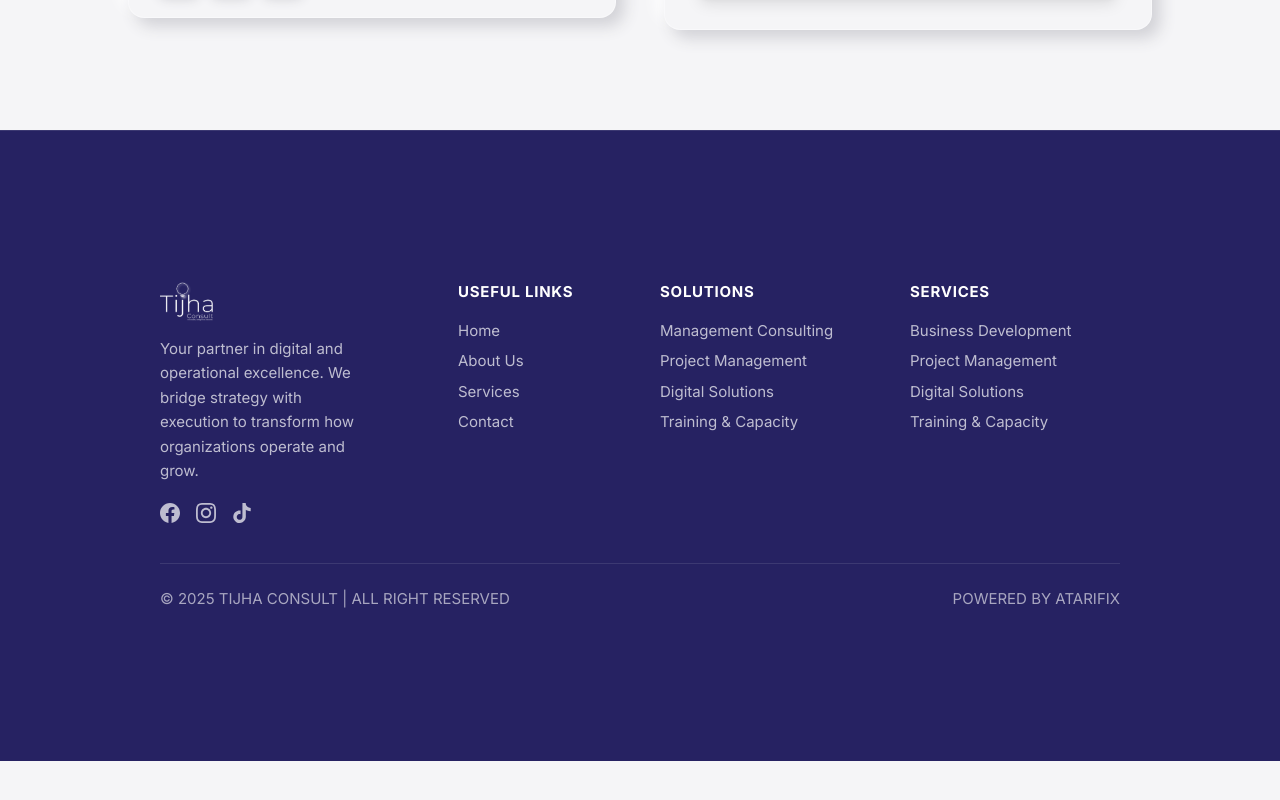
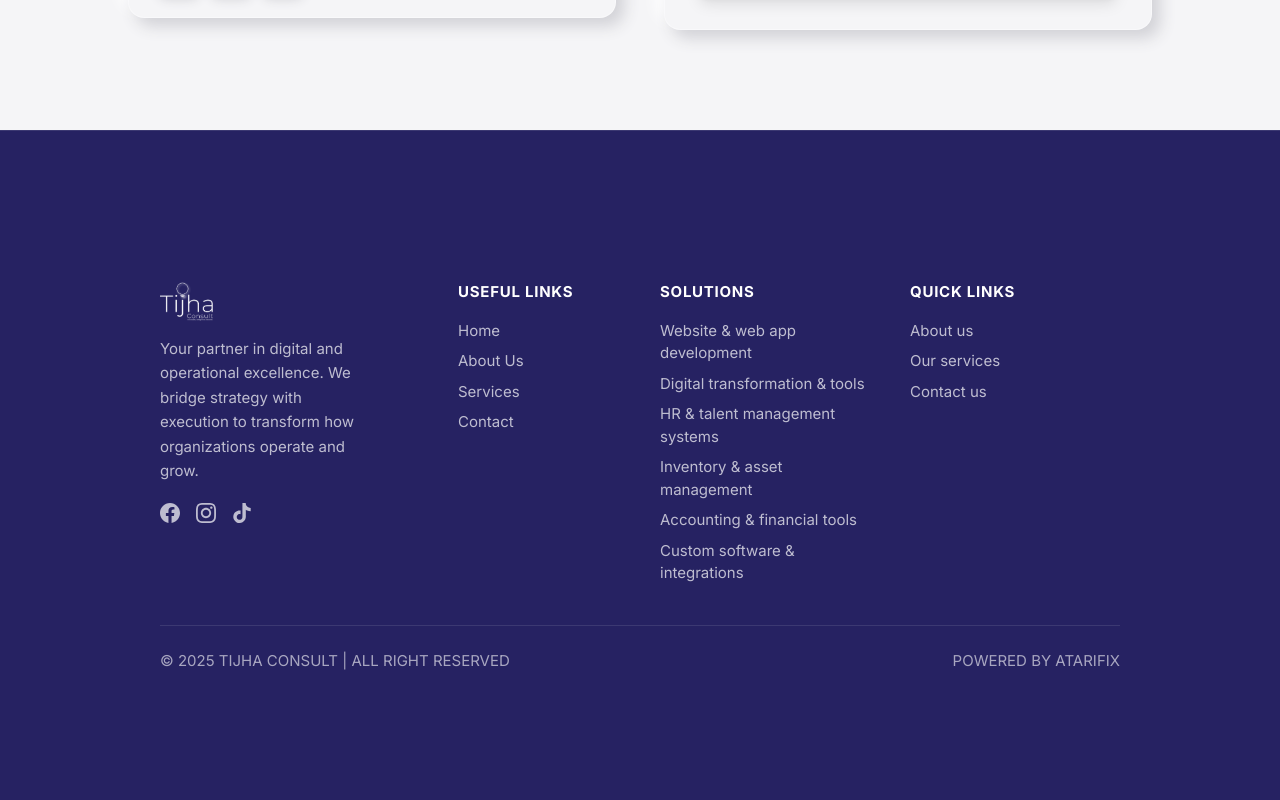
Before and after one commit to King-odysseus/TijhaWebsite, a React (Vite) app: page /contact in a window 1280 px wide. Shown: the part 1006-1806 px from the top of the page. Before the commit the page ends 1767 px from the top, so only its background shows below. Built offline with nearby package versions, Linux system fonts and the light colour scheme.

Commit message:
refactor: update footer Solutions links and replace duplicate Services with Quick Links

```diff
--- a/src/components/Footer.jsx
+++ b/src/components/Footer.jsx
@@ -42,21 +42,22 @@ function Footer() {
           <div>
             <h4 className="text-[15px] font-bold text-white uppercase tracking-wider mb-4">Solutions</h4>
             <div className="flex flex-col gap-2">
-              <Link to="/services" className="text-[15px] text-white/70 hover:text-bronze transition-colors">Management Consulting</Link>
-              <Link to="/services" className="text-[15px] text-white/70 hover:text-bronze transition-colors">Project Management</Link>
-              <Link to="/services" className="text-[15px] text-white/70 hover:text-bronze transition-colors">Digital Solutions</Link>
-              <Link to="/services" className="text-[15px] text-white/70 hover:text-bronze transition-colors">Training & Capacity</Link>
+              <Link to="/services" className="text-[15px] text-white/70 hover:text-bronze transition-colors">Website &amp; web app development</Link>
+              <Link to="/services" className="text-[15px] text-white/70 hover:text-bronze transition-colors">Digital transformation &amp; tools</Link>
+              <Link to="/services" className="text-[15px] text-white/70 hover:text-bronze transition-colors">HR &amp; talent management systems</Link>
+              <Link to="/services" className="text-[15px] text-white/70 hover:text-bronze transition-colors">Inventory &amp; asset management</Link>
+              <Link to="/services" className="text-[15px] text-white/70 hover:text-bronze transition-colors">Accounting &amp; financial tools</Link>
+              <Link to="/services" className="text-[15px] text-white/70 hover:text-bronze transition-colors">Custom software &amp; integrations</Link>
             </div>
           </div>
 
-          {/* Services */}
+          {/* Quick Links */}
           <div>
-            <h4 className="text-[15px] font-bold text-white uppercase tracking-wider mb-4">Services</h4>
+            <h4 className="text-[15px] font-bold text-white uppercase tracking-wider mb-4">Quick Links</h4>
             <div className="flex flex-col gap-2">
-              <span className="text-[15px] text-white/70">Business Development</span>
-              <span className="text-[15px] text-white/70">Project Management</span>
-              <span className="text-[15px] text-white/70">Digital Solutions</span>
-              <span className="text-[15px] text-white/70">Training & Capacity</span>
+              <Link to="/about" className="text-[15px] text-white/70 hover:text-bronze transition-colors">About us</Link>
+              <Link to="/services" className="text-[15px] text-white/70 hover:text-bronze transition-colors">Our services</Link>
+              <Link to="/contact" className="text-[15px] text-white/70 hover:text-bronze transition-colors">Contact us</Link>
             </div>
           </div>
         </div>
```
